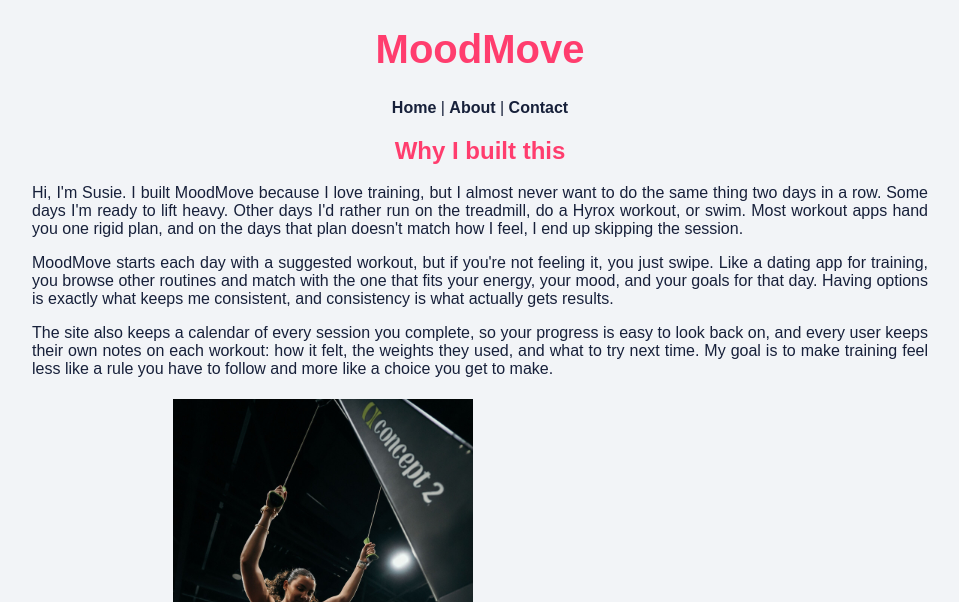
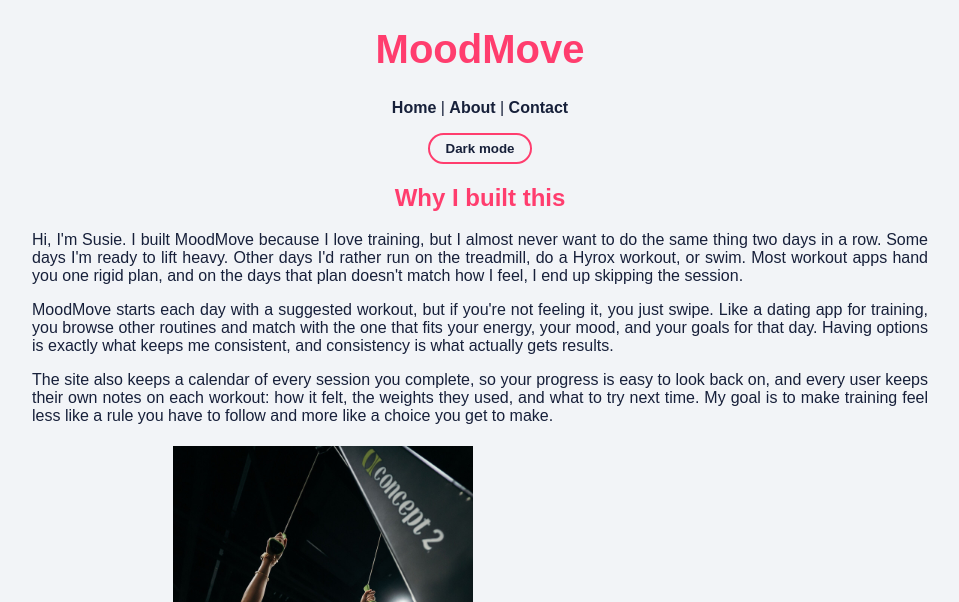
Before and after one commit to susiebeneto/MoodMoove, a plain HTML site: page about.html in a window 1280 px wide. Shown: the top 602 px of the page, without its empty margins (160-1119 px from the left). Drawn offline with Linux system fonts and the light colour scheme.

Commit message:
Dark Mode

```diff
--- a/about.html
+++ b/about.html
@@ -17,6 +17,11 @@
     <a href="about.html">About</a> |
     <a href="#contact">Contact</a>
 </p>
+
+  <!-- Dark mode toggle -->
+  <p class="theme-toggle-wrap">
+    <button id="theme_toggler" type="button">🌙 Dark mode</button>
+  </p>
 
   <!-- About Us Page -->
   <h2>Why I built this</h2>
@@ -63,5 +68,7 @@
     <p class="social"></p><a href="mailto:susielli@live.com.mx">Email</a>
   </p>
 
+  <!-- Dark mode script (keep at the bottom so the button exists first) -->
+  <script src="js/theme.js"></script>
 </body>
 </html>
--- a/css/styles.css
+++ b/css/styles.css
@@ -1,12 +1,30 @@
 /* = MoodMove color palette
-   #17203A  dark indigo   -> text
-   #F2F4F7  light gray     -> page background
-   #FF3D6E  pink           -> accent (logo, links, titles)
+   #17203A  dark indigo   -> text (light mode) / background (dark mode)
+   #F2F4F7  light gray    -> page background (light mode) / text (dark mode)
+   #FF3D6E  pink          -> accent (logo, links on hover, titles)
 = */
 
+/* Light theme (default) */
+:root {
+  --body-bg: #F2F4F7;
+  --text-color: #17203A;
+  --accent: #FF3D6E;
+  --link-color: #17203A;
+  --photo-filter: none;
+}
+
+/* Dark theme: toggled by adding the "dark_mode" class to <body> */
+body.dark_mode {
+  --body-bg: #17203A;
+  --text-color: #F2F4F7;
+  --accent: #FF3D6E;
+  --link-color: #F2F4F7;
+  --photo-filter: brightness(0.9);
+}
+
 body {
-  background-color: #F2F4F7;
-  color: #17203A;
+  background-color: var(--body-bg);
+  color: var(--text-color);
   font-family: Arial, sans-serif;
   margin-left: 15%;
   margin-right: 15%;
@@ -17,32 +35,47 @@ p {
 .photo {
   width: 300px;
   margin: 5px;
+  filter: var(--photo-filter);
 }
 .logo {
-  color: #FF3D6E;
+  color: var(--accent);
   font-size: 40px;
   text-align: center;
 }
 h2 {
-  color: #FF3D6E;
+  color: var(--accent);
   text-align: center;
 }
 a {
-  color: #17203A;
+  color: var(--link-color);
   text-decoration: none;
   font-weight: bold;
 }
 a:hover {
-  color: #FF3D6E;
+  color: var(--accent);
 }
 .menu {
-  text-align: center;
-}
-.logo {
-  color: #FF3D6E;
-  font-size: 40px;
   text-align: center;
 }
 .gallery {
   text-align: center;
 }
+
+/* Theme toggle button */
+.theme-toggle-wrap {
+  text-align: center;
+}
+#theme_toggler {
+  background: transparent;
+  color: var(--text-color);
+  border: 2px solid var(--accent);
+  border-radius: 20px;
+  padding: 6px 16px;
+  font-family: Arial, sans-serif;
+  font-weight: bold;
+  cursor: pointer;
+}
+#theme_toggler:hover {
+  background: var(--accent);
+  color: #F2F4F7;
+}
--- /dev/null
+++ b/js/theme.js
@@ -0,0 +1,40 @@
+// MoodMove dark mode toggle
+// Saves the choice in localStorage so it sticks across pages and visits.
+
+const theme_toggler = document.querySelector('#theme_toggler');
+
+function update_button_label() {
+  const is_dark = document.body.classList.contains('dark_mode');
+  theme_toggler.textContent = is_dark ? 'Light mode' : 'Dark mode';
+}
+
+function retrieve_theme() {
+  let theme = null;
+  try {
+    theme = localStorage.getItem('website_theme');
+  } catch (e) {}
+
+  // First visit: follow the device's setting
+  if (theme === null) {
+    const prefers_dark = window.matchMedia('(prefers-color-scheme: dark)').matches;
+    theme = prefers_dark ? 'dark_mode' : 'default';
+  }
+
+  document.body.classList.remove('default', 'dark_mode');
+  document.body.classList.add(theme);
+  update_button_label();
+}
+
+theme_toggler.addEventListener('click', function () {
+  document.body.classList.toggle('dark_mode');
+  const theme = document.body.classList.contains('dark_mode') ? 'dark_mode' : 'default';
+  try {
+    localStorage.setItem('website_theme', theme);
+  } catch (e) {}
+  update_button_label();
+});
+
+// Keep other open tabs in sync
+window.addEventListener('storage', retrieve_theme);
+
+retrieve_theme();
```
